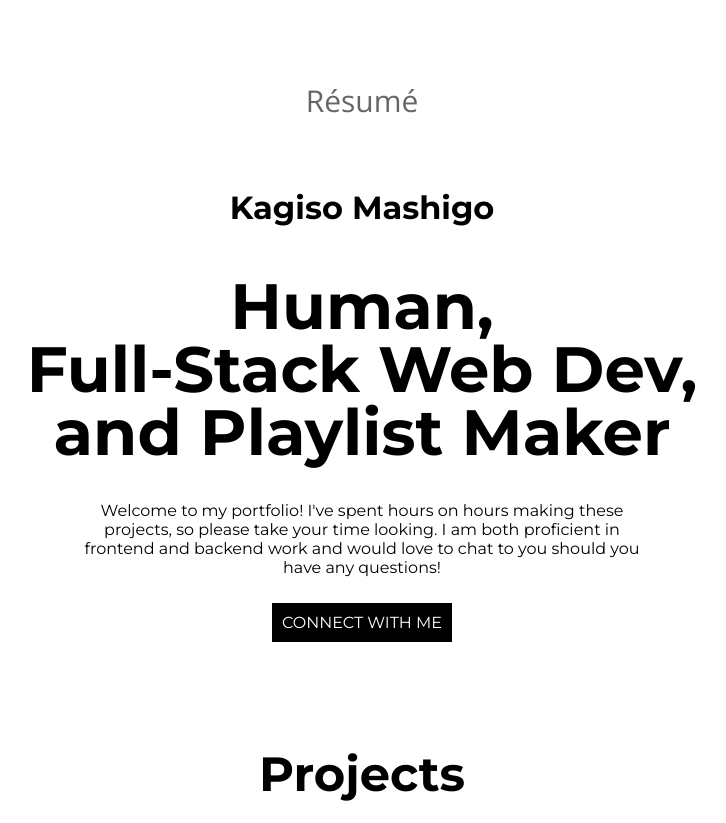
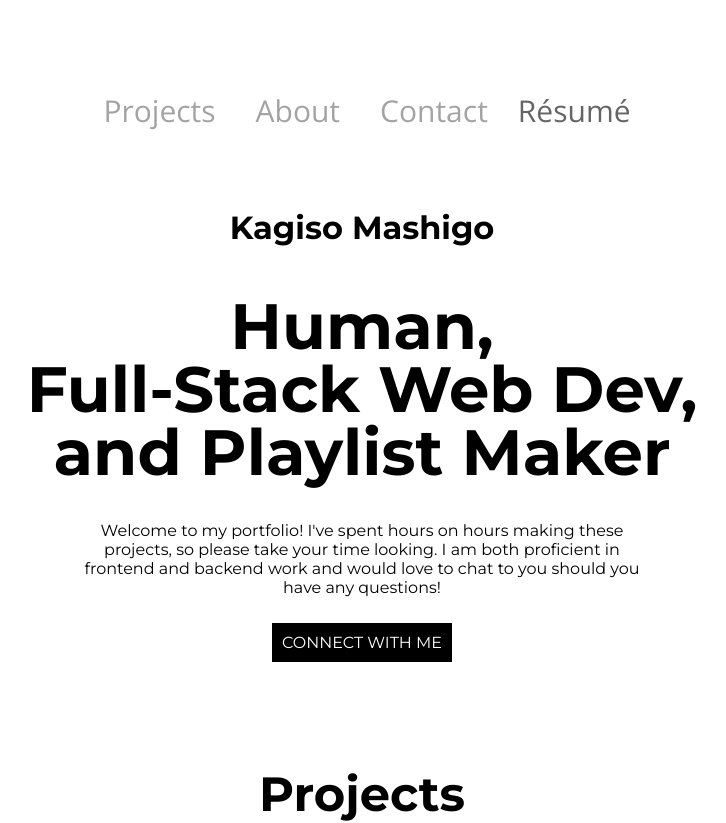
Before and after one commit to KagisoMashigo/portfolio, a React (Create React App) app: page / in a window 1280 px wide. Shown: the top 823 px of the page, without its empty margins (278-1004 px from the left). Built offline with nearby package versions, Linux system fonts and the light colour scheme.

Commit message:
add scroll functionality

```diff
--- a/src/components/Footer.js
+++ b/src/components/Footer.js
@@ -1,9 +1,10 @@
 import React from "react"
 import Fade from "react-reveal/Fade"
 import data from "../data"
-// import scrollTo from "gatsby-plugin-smoothscroll"
+import {Link} from 'react-scroll'
 
 const Footer = () => {
+
   return (
     <div className="section" id="contact">
       <div className="container">
@@ -26,9 +27,9 @@ const Footer = () => {
               </a>
             ))}
           </div>
-          <span>
-            {/* <a onClick={() => scrollTo(".navbar-wrapper")}>Back to Top</a> */}
-          </span>
+          <button>
+            <Link to="navbar-wrapper" spy={true} smooth={true} >Back to Top</Link>
+          </button>
         </div>
       </div>
     </div>
--- a/src/components/Navbar.js
+++ b/src/components/Navbar.js
@@ -1,5 +1,5 @@
 import React from "react"
-// import scrollTo from "gatsby-plugin-smoothscroll"
+import {Link} from 'react-scroll'
 
 const Navbar = () => {
   return (
@@ -7,9 +7,9 @@ const Navbar = () => {
       <div className="container">
         <div className="navbar-wrapper">
           <div className="links-wrapper">
-            {/* <button onClick={() => scrollTo("#work")}>Projects</button>
-            <button onClick={() => scrollTo("#about")}>About</button>
-            <button onClick={() => scrollTo("#contact")}>Contact</button> */}
+            <button> <Link to="work" spy={true} smooth={true} >Projects</Link></button>
+            <button> <Link to="about" spy={true} smooth={true} >About</Link></button>
+            <button> <Link to="contact" spy={true} smooth={true} >Contact</Link></button>
             <a href='https://www.canva.com/design/DAESRUKDf4U/aAH4Grs2zDo4jl5FLZWhCg/view?utm_content=DAESRUKDf4U&utm_campaign=designshare&utm_medium=link&utm_source=publishsharelink'
             target="_blank" download
             rel="noreferrer"
```
